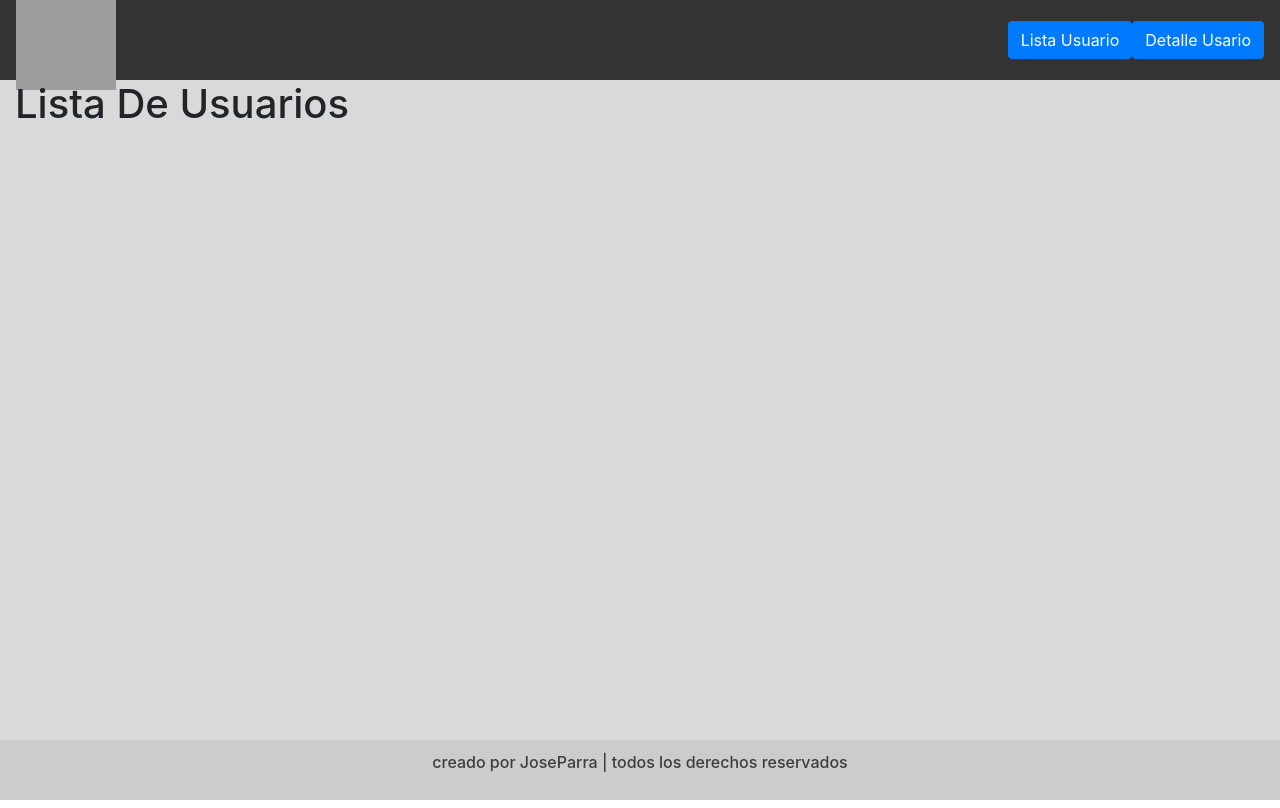
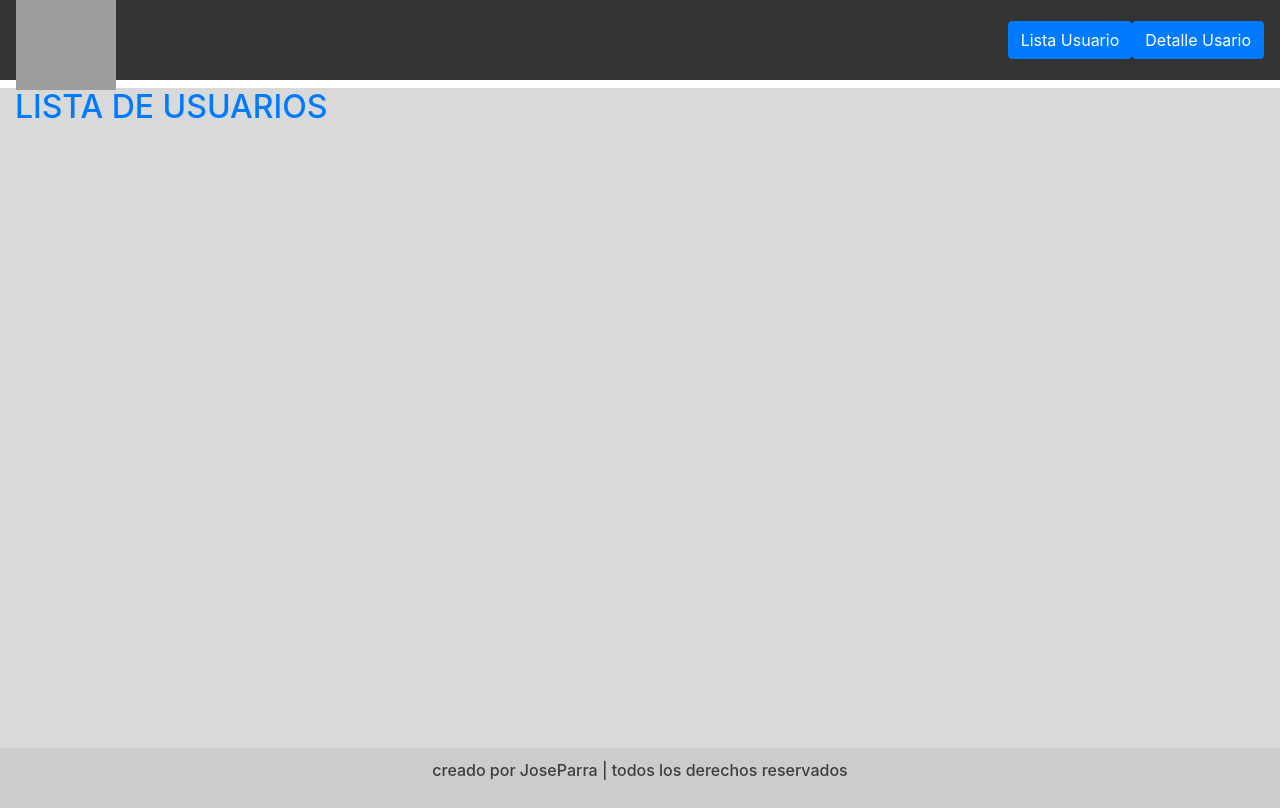
Before and after one commit to JoseParraRq/test, an Angular app: page /#/detail in a window 1280 px wide. Before the commit this address led to /#/detail. Built offline with nearby package versions, Linux system fonts and the light colour scheme; grey boxes are pictures that could not be loaded.

Commit message:
agregando primer componente para boton de Listado de usuarios

```diff
--- a/src/app/modules/user/user-list/user-list.component.html
+++ b/src/app/modules/user/user-list/user-list.component.html
@@ -1 +1,2 @@
-<h1>Lista De Usuarios</h1>
+<app-title-h1 text="LISTA DE USUARIOS"></app-title-h1><!--lo que copiamos de h1-component.ts
+y llamamos a nuestra variable y le asignamos el texto h1-->
--- a/src/app/modules/user/user-list/user-list.component.ts
+++ b/src/app/modules/user/user-list/user-list.component.ts
@@ -6,10 +6,9 @@ import { Component, OnInit } from '@angular/core';
   styleUrls: ['./user-list.component.scss']
 })
 export class UserListComponent implements OnInit {
-
   constructor() { }
 
-  ngOnInit(): void {
+  ngOnInit(){
   }
 
 }
--- a/src/app/shared/components/index.ts
+++ b/src/app/shared/components/index.ts
@@ -1,7 +1,8 @@
 //import components
-
+import {TitleH1Component} from './title-h1/title-h1.component';
 export const components:any[] = [
-
+TitleH1Component
 ];
 
 //export all componets
+export * from './title-h1/title-h1.component';
--- /dev/null
+++ b/src/app/shared/components/title-h1/title-h1.component.html
@@ -0,0 +1 @@
+<h1 class="text-{{type}} jp-title-h1">{{text}}</h1>
--- /dev/null
+++ b/src/app/shared/components/title-h1/title-h1.component.scss
@@ -0,0 +1,5 @@
+.jp-title-h1 {
+    font-weight: 500;
+    font-size: 32px;
+    margin: 0.5rem 0 1rem 0;
+}
--- /dev/null
+++ b/src/app/shared/components/title-h1/title-h1.component.ts
@@ -0,0 +1,18 @@
+import { Component, Input, OnInit } from '@angular/core';
+import { ITitleH1 } from './title-h1.metadata';
+
+@Component({
+  selector: 'app-title-h1',//lo copiamos y lo pegamos en user-list.html
+  templateUrl: './title-h1.component.html',
+  styleUrls: ['./title-h1.component.scss']
+})
+export class TitleH1Component implements OnInit {
+  @Input() text='';
+  @Input() type:'primary' | 'secondary' | 'success' | 'danger' | 'warning' | 'dark' = 'primary';
+
+  constructor() { }
+
+  ngOnInit(){
+  }
+
+}
--- /dev/null
+++ b/src/app/shared/components/title-h1/title-h1.metadata.ts
@@ -0,0 +1,4 @@
+export interface ITitleH1{
+    text:string;
+    type:'primary' | 'secondary' | 'success' | 'danger' | 'warning' | 'dark';
+}
--- a/src/app/shared/shared.module.ts
+++ b/src/app/shared/shared.module.ts
@@ -4,7 +4,6 @@ import { FormsModule, ReactiveFormsModule } from '@angular/forms';
 import { HttpClientModule } from '@angular/common/http'
 
 import  * as fromComponents from './components';
-
 
 @NgModule({
   imports: [
```
Also changed, not shown: 1 other file (tests, documents, lock files or other folders).
